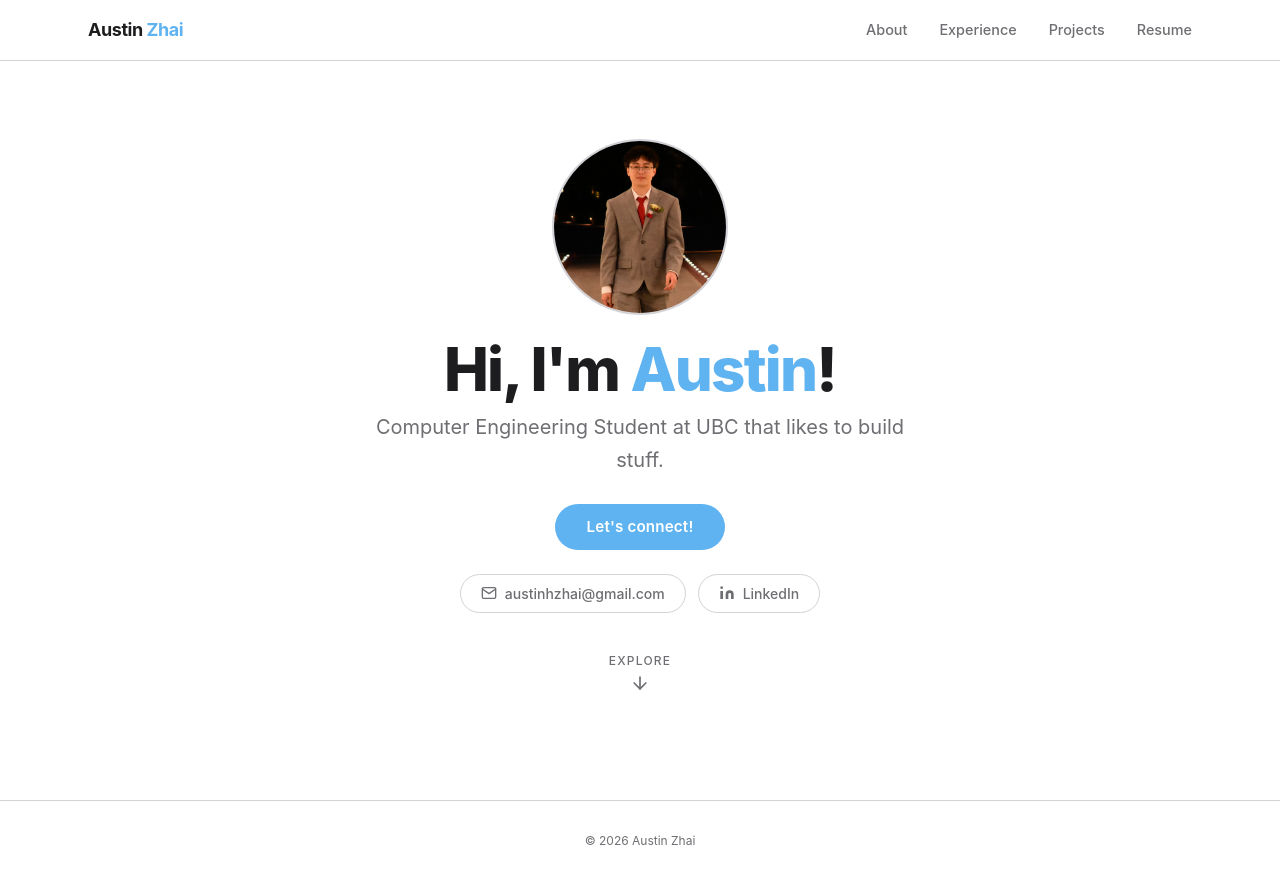
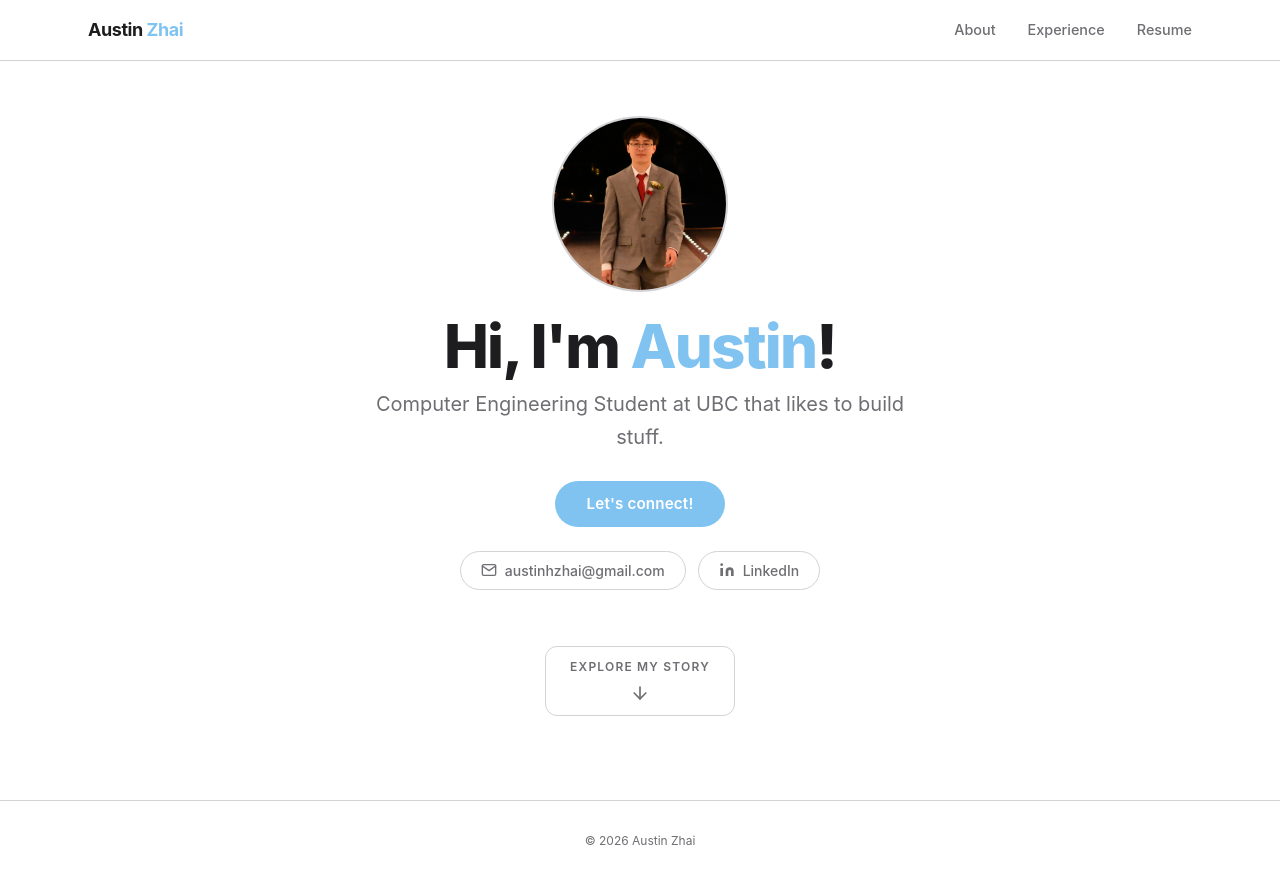
Before and after one commit to AustinZhai8/personal-website, a React (Vite) app: page / in a window 1280 px wide. Built offline with nearby package versions, Linux system fonts and the light colour scheme.

Commit message:
portfolio website complete

```diff
--- a/src/App.jsx
+++ b/src/App.jsx
@@ -38,7 +38,6 @@ function Navbar({ activePage, onNavigate }) {
   const navLinks = [
     { label: 'About', id: 'about' },
     { label: 'Experience', id: 'experience' },
-    { label: 'Projects', id: 'projects' },
     { label: 'Resume', id: 'resume' },
   ]
 
@@ -187,11 +186,14 @@ function HomePage({ loaded, onNavigate }) {
 
           <button
             onClick={() => onNavigate('about')}
-            className="mt-4 flex flex-col items-center gap-1 opacity-40 hover:opacity-70 transition-opacity duration-200"
-            style={{ color: 'var(--text-muted)' }}
+            className="mt-8 flex flex-col items-center gap-2 px-6 py-3 rounded-xl transition-all duration-200 group"
+            style={{
+              border: '1.5px solid var(--card-border)',
+              color: 'var(--text-muted)',
+            }}
             aria-label="Go to About"
           >
-            <span className="text-xs tracking-widest uppercase font-medium">Explore</span>
+            <span className="text-xs tracking-widest uppercase font-semibold group-hover:text-accent" style={{ color: 'inherit' }}>Explore my story</span>
             <ArrowDownIcon />
           </button>
         </div>
@@ -295,7 +297,22 @@ function AboutPage({ onNavigate }) {
           </p>
         </div>
 
-        {/* ── SCREEN 2: Closing ── */}
+        {/* ── SCREEN 2: Middle thought ── */}
+        <div className="fade-section" style={screenBase}>
+          <p
+            className="font-medium max-w-3xl mx-auto"
+            style={{
+              fontSize: 'clamp(1.5rem, 4vw, 3rem)',
+              letterSpacing: '-0.01em',
+              lineHeight: 1.3,
+              color: 'var(--text-primary)',
+            }}
+          >
+            Where small risks in your decision making can lead to immense upside.
+          </p>
+        </div>
+
+        {/* ── SCREEN 3: Closing ── */}
         <div className="fade-section" style={screenBase}>
           <p
             className="font-bold max-w-3xl mx-auto mb-4"
@@ -379,7 +396,7 @@ function AboutPage({ onNavigate }) {
               'Mavericks and Patriots fan',
             ].map((fact) => (
               <div key={fact} className="flex items-start gap-4 py-3" style={{ borderBottom: '1px solid var(--card-border)' }}>
-                <span style={{ color: 'var(--accent)', fontSize: '1.1rem', marginTop: '1px', flexShrink: 0 }}>&#8594;</span>
+                <span style={{ color: 'var(--accent)', fontSize: '1.3rem', fontWeight: '700', marginTop: '0px', flexShrink: 0, lineHeight: '1' }}>→</span>
                 <p className="text-sm md:text-base" style={{ color: 'var(--text-primary)' }}>{fact}</p>
               </div>
             ))}
@@ -488,29 +505,17 @@ function ExperiencePage({ onNavigate }) {
               <ExperienceCard key={exp.company} {...exp} index={i} />
             ))}
           </div>
-        </div>
-      </div>
-      <NextPageButton label="View Projects" onClick={() => onNavigate('projects')} />
-    </PageWrapper>
-  )
-}
 
-// ─── Projects Page ──────────────────────────────────────────────────────────────
-
-function ProjectsPage({ onNavigate }) {
-  return (
-    <PageWrapper pageKey="projects">
-      <div className="pt-28 pb-4 px-6 min-h-screen flex flex-col">
-        <div className="max-w-4xl mx-auto w-full">
+          <div style={{ marginTop: '6rem' }}>
             <p className="text-xs tracking-[0.3em] uppercase font-semibold mb-3" style={{ color: 'var(--text-muted)' }}>
               What I&apos;ve built
             </p>
-          <h1
+            <h2
               className="text-4xl md:text-5xl font-extrabold mb-8"
               style={{ color: 'var(--text-primary)', letterSpacing: '-0.03em' }}
             >
               Projects
-          </h1>
+            </h2>
 
             <div
               className="rounded-2xl flex flex-col items-center justify-center text-center"
@@ -527,6 +532,7 @@ function ProjectsPage({ onNavigate }) {
               <p className="text-sm max-w-xs leading-6" style={{ color: 'var(--text-muted)' }}>
                 Projects are in the works. Check back soon.
               </p>
+            </div>
           </div>
         </div>
       </div>
@@ -631,7 +637,6 @@ export default function App() {
     home: <HomePage loaded={mainLoaded} onNavigate={navigate} />,
     about: <AboutPage onNavigate={navigate} />,
     experience: <ExperiencePage onNavigate={navigate} />,
-    projects: <ProjectsPage onNavigate={navigate} />,
     resume: <ResumePage />,
   }
 
--- a/src/index.css
+++ b/src/index.css
@@ -4,9 +4,9 @@
   --bg-primary: #ffffff;
   --bg-secondary: #f5f5f7;
   --bg-card: #f5f5f7;
-  --accent: #5eb3f0;
-  --accent-hover: #3a9de0;
-  --accent-glow: rgba(94, 179, 240, 0.15);
+  --accent: #81c3f0;
+  --accent-hover: #5eb3f0;
+  --accent-glow: rgba(129, 195, 240, 0.15);
   --text-primary: #1d1d1f;
   --text-muted: #6e6e73;
   --card-border: #d2d2d7;
```
Lines whose indentation alone changed are shown as unchanged.
